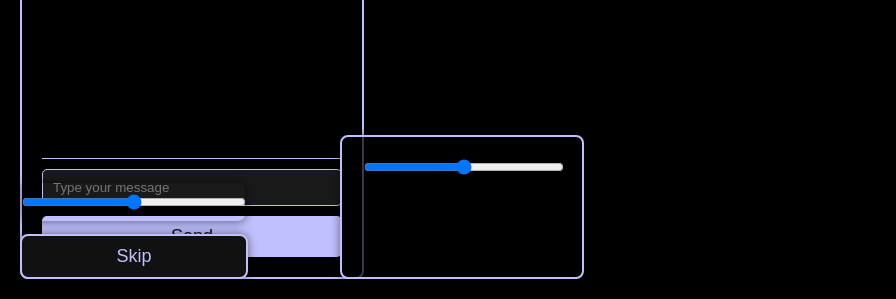
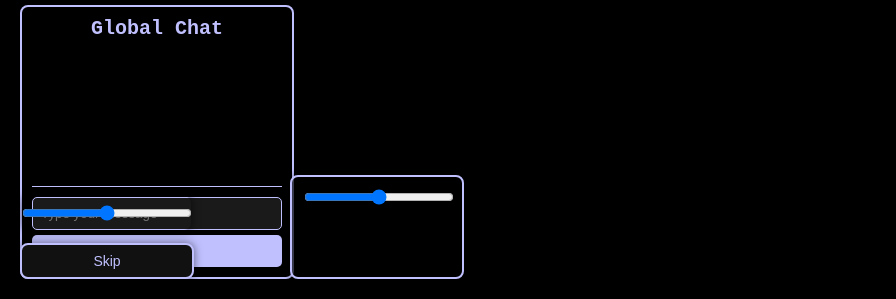
Before and after one commit to hitsuu23/GitHubPage, a plain HTML site: page index.html in a window 1280 px wide. Shown: the part 501-800 px from the top of the page, without its empty margins (0-896 px from the left). Drawn offline with Linux system fonts and the light colour scheme; a web font is replaced by a local one.

Commit message:
Update index.html

```diff
--- a/index.html
+++ b/index.html
@@ -73,14 +73,14 @@
         }
 
         .volume-control {
-            width: 200px;
-            padding: 10px;
+            width: 150px;
+            padding: 8px;
             background: #111;
             color: #c0c0ff;
             border: 2px solid #c0c0ff;
             border-radius: 8px;
-            box-shadow: 0 0 10px rgba(0, 0, 0, 0.5);
-            font-size: 18px;
+            box-shadow: 0 0 8px rgba(0, 0, 0, 0.5);
+            font-size: 14px;
             cursor: pointer;
         }
 
@@ -103,13 +103,13 @@
         }
 
         .skip-button {
-            padding: 10px;
+            padding: 8px;
             background: #111;
             color: #c0c0ff;
             border: 2px solid #c0c0ff;
             border-radius: 8px;
-            box-shadow: 0 0 10px rgba(0, 0, 0, 0.5);
-            font-size: 18px;
+            box-shadow: 0 0 8px rgba(0, 0, 0, 0.5);
+            font-size: 14px;
             cursor: pointer;
         }
 
@@ -125,10 +125,10 @@
             color: #c0c0ff;
             border: 2px solid #c0c0ff;
             border-radius: 8px;
-            padding: 20px;
-            box-shadow: 0 0 10px rgba(0, 0, 0, 0.5);
-            width: 300px;
-            height: 300px;
+            padding: 10px;
+            box-shadow: 0 0 8px rgba(0, 0, 0, 0.5);
+            width: 250px;
+            height: 250px;
             display: flex;
             flex-direction: column;
             gap: 10px;
@@ -136,7 +136,7 @@
         }
 
         .chat-header {
-            font-size: 24px;
+            font-size: 20px;
             text-align: center;
             font-weight: bold;
         }
@@ -149,7 +149,7 @@
         }
 
         .chat-message {
-            margin-bottom: 10px;
+            margin-bottom: 8px;
             padding: 5px;
             border-bottom: 1px solid #c0c0ff;
         }
@@ -161,11 +161,11 @@
         .chat-form {
             display: flex;
             flex-direction: column;
-            gap: 10px;
+            gap: 5px;
         }
 
         .chat-form input, .chat-form button {
-            padding: 10px;
+            padding: 8px;
             border-radius: 5px;
             border: 1px solid #c0c0ff;
             background-color: rgba(255, 255, 255, 0.1);
@@ -177,7 +177,7 @@
             color: #111;
             border: none;
             cursor: pointer;
-            font-size: 18px;
+            font-size: 14px;
         }
 
         .chat-form button:hover {
@@ -187,18 +187,18 @@
         .slider-container {
             position: absolute;
             bottom: 20px;
-            left: 340px;
+            left: 290px;
             background-color: rgba(0, 0, 0, 0.7);
             color: #c0c0ff;
             border: 2px solid #c0c0ff;
             border-radius: 8px;
-            padding: 20px;
-            box-shadow: 0 0 10px rgba(0, 0, 0, 0.5);
-            width: 200px;
-            height: 100px;
+            padding: 10px;
+            box-shadow: 0 0 8px rgba(0, 0, 0, 0.5);
+            width: 150px;
+            height: 80px;
             display: flex;
             flex-direction: column;
-            gap: 10px;
+            gap: 5px;
             z-index: 1;
         }
 
@@ -245,7 +245,8 @@
             "H1SguK7rSTM", "4eNxIZrq9U4", "WYS2PMgCfRE", "SV4k2XNS0tE", "S_KWsUR08P8", "hWp7IjONZCM",
             "ZwGn7CDhiGs", "gdEe_lXsULg", "x65yxfRo6rM", "I4jh4ojwSoM", "azoQ9gSJ-60", "EcImU26ThN4",
             "1kp4Tnv8B7E", "DbSfsdS7lkw", "-P9U7nDbr0A", "Cqfrffq81sU", "csa8ry5sgIs", "WvV5TbJc9tQ",
-            "1kp4Tnv8B7E", "ZwGn7CDhiGs", "8erv9o7A7mg", "uuy9oJmfFK8", "e0ACFFptjj0"
+            "1kp4Tnv8B7E", "ZwGn7CDhiGs", "ZQRsDx11pCg", "g98f3H6tGdg", "6WuH_XOj-4s", "k5-wDD6z6F0",
+            "kG1M8_WP7wE", "e0ACFFptjj0"
         ];
 
         function getRandomVideoId() {
```
